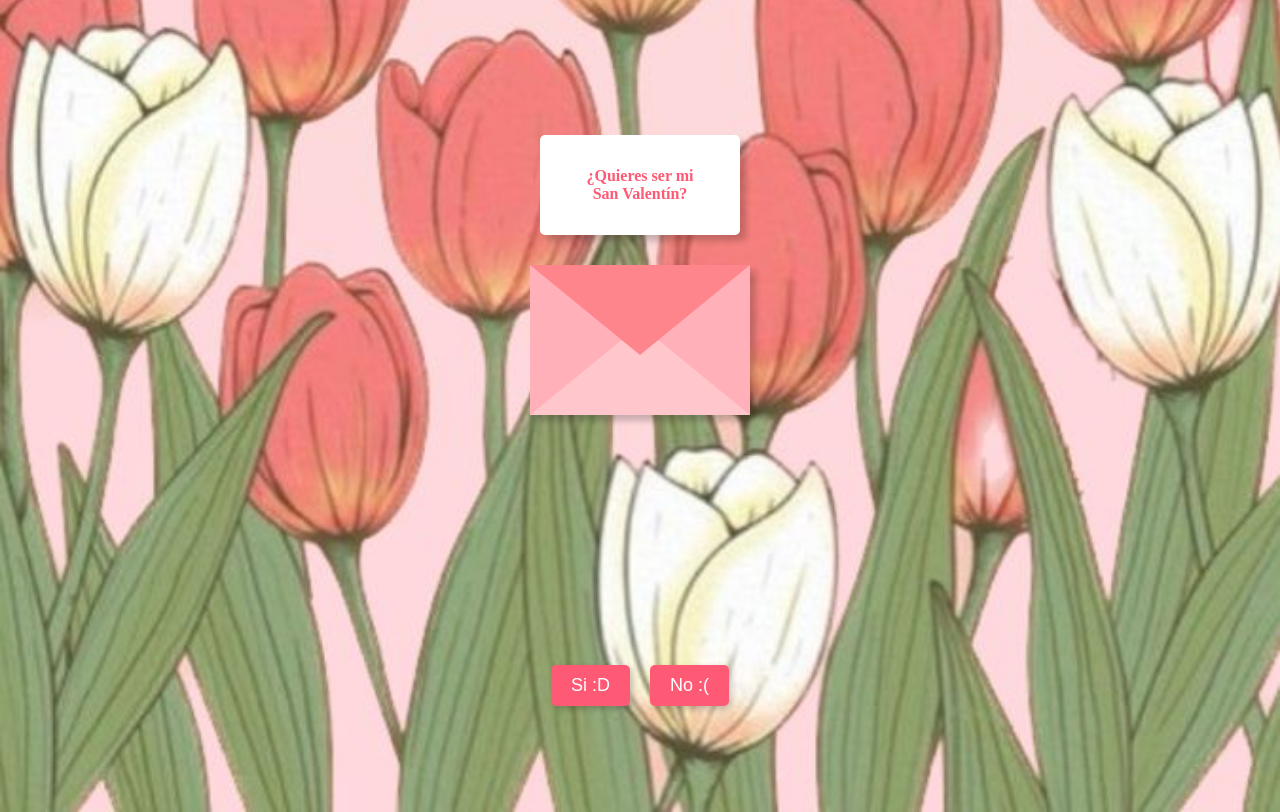
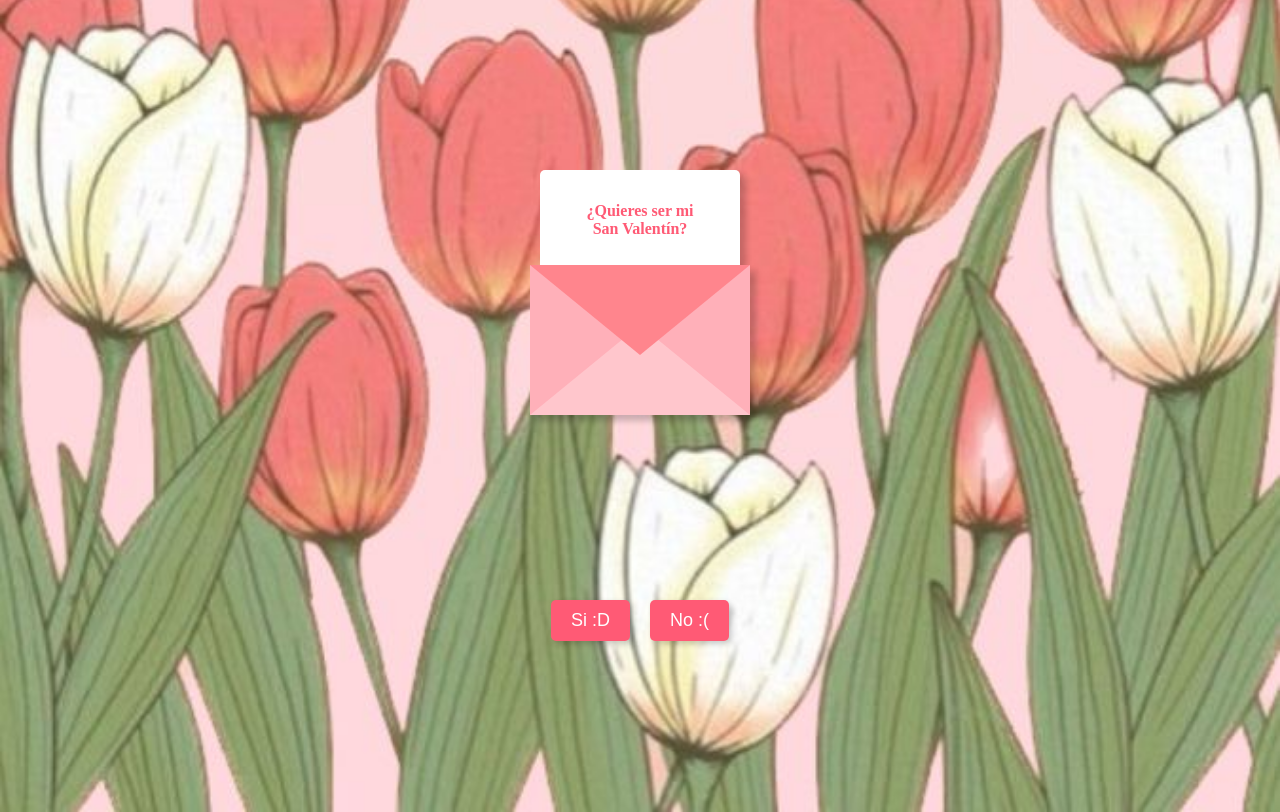
Before and after one commit to JairoMtz28/M-J, a plain HTML site: page index.html in a window 1280 px wide. Both pictures are taken after a click on the button 640 px from the left and 340 px from the top of the page. Shown: the top 812 px of the page. Drawn offline with nearby package versions, Linux system fonts and the light colour scheme.

Commit message:
Update index.html

```diff
--- a/index.html
+++ b/index.html
@@ -45,7 +45,10 @@
             font-family: 'Times New Roman', Times, serif;
             color: #ff5a75;
             animation: heartbeat 1.5s infinite;
+            position: relative;
+            top: 50px;
         }
+
 
         .container {
             display: flex;
@@ -127,16 +130,20 @@
             border: none;
             cursor: pointer;
             z-index: 100;
+
         }
 
         .mostrar {
             opacity: 1;
-            transform: translateY(-45px);
+            transform: translateY(-10px);
         }
 
         .botones {
             margin-top: 20px;
             display: none;
+
+            position: relative;
+            bottom: 100px; /* Mueve el h1 hacia abajo */
         }
 
         .botones button {
```
